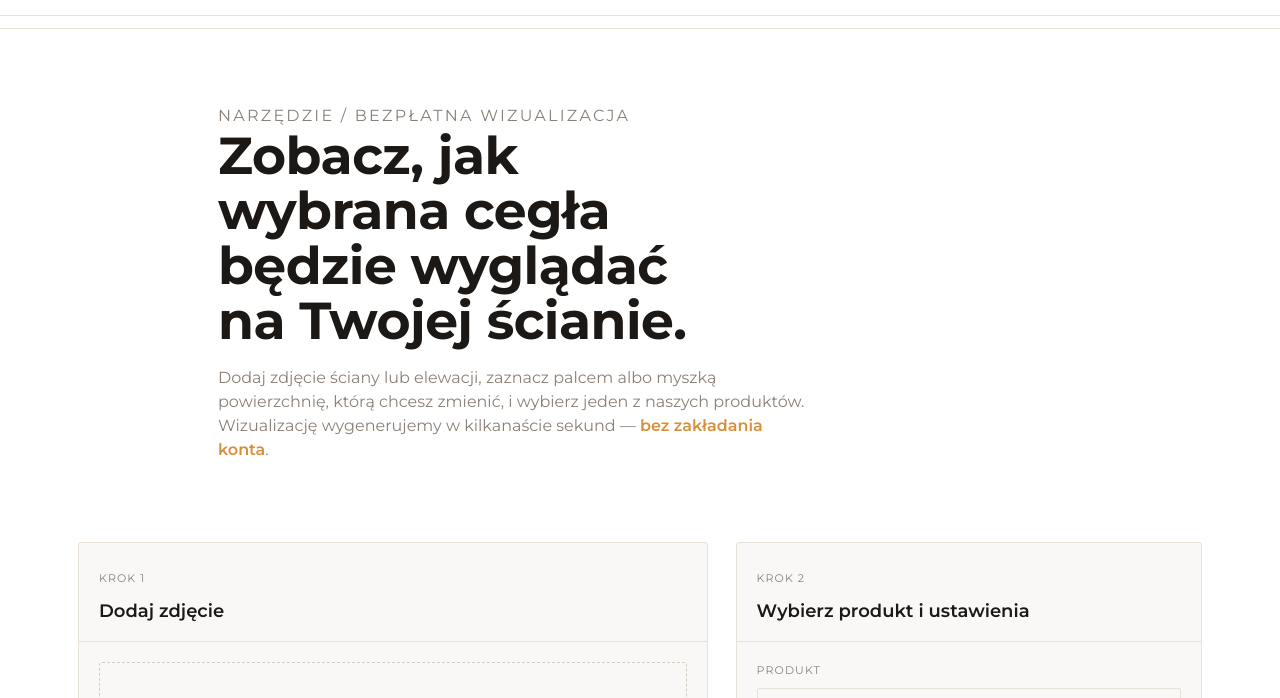
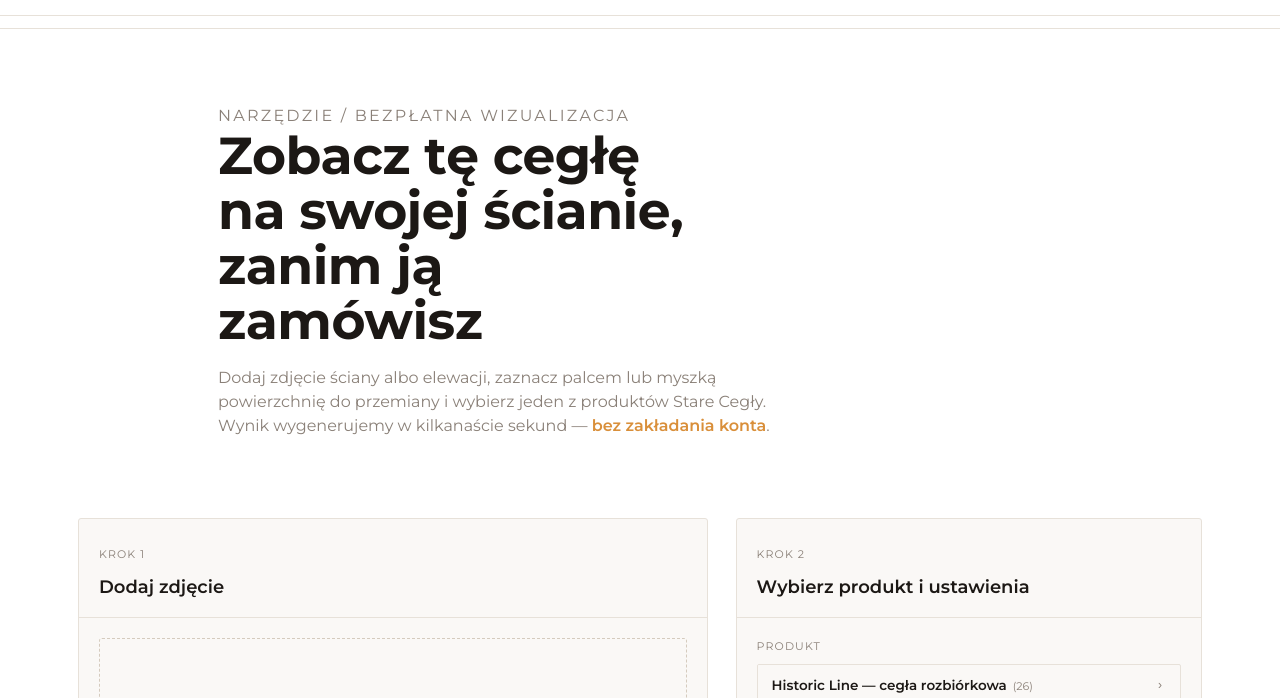
Before and after one commit to marketingstarecegly-rgb/generator1, a website: page index.html in a window 1280 px wide. Shown: the part 53-751 px from the top of the page. Drawn offline with Linux system fonts and the light colour scheme.

Commit message:
Add files via upload

```diff
--- a/index.html
+++ b/index.html
@@ -365,8 +365,8 @@
 
 <section class="hero">
   <p class="hero-eyebrow">Narzędzie / bezpłatna wizualizacja</p>
-  <h1>Zobacz, jak wybrana cegła będzie wyglądać na Twojej ścianie.</h1>
-  <p>Dodaj zdjęcie ściany lub elewacji, zaznacz palcem albo myszką powierzchnię, którą chcesz zmienić, i wybierz jeden z naszych produktów. Wizualizację wygenerujemy w kilkanaście sekund — <strong>bez zakładania konta</strong>.</p>
+  <h1>Zobacz tę cegłę na swojej ścianie, zanim ją zamówisz</h1>
+  <p>Dodaj zdjęcie ściany albo elewacji, zaznacz palcem lub myszką powierzchnię do przemiany i wybierz jeden z produktów Stare Cegły. Wynik wygenerujemy w kilkanaście sekund — <strong>bez zakładania konta</strong>.</p>
 </section>
 
 <div class="studio">
```
